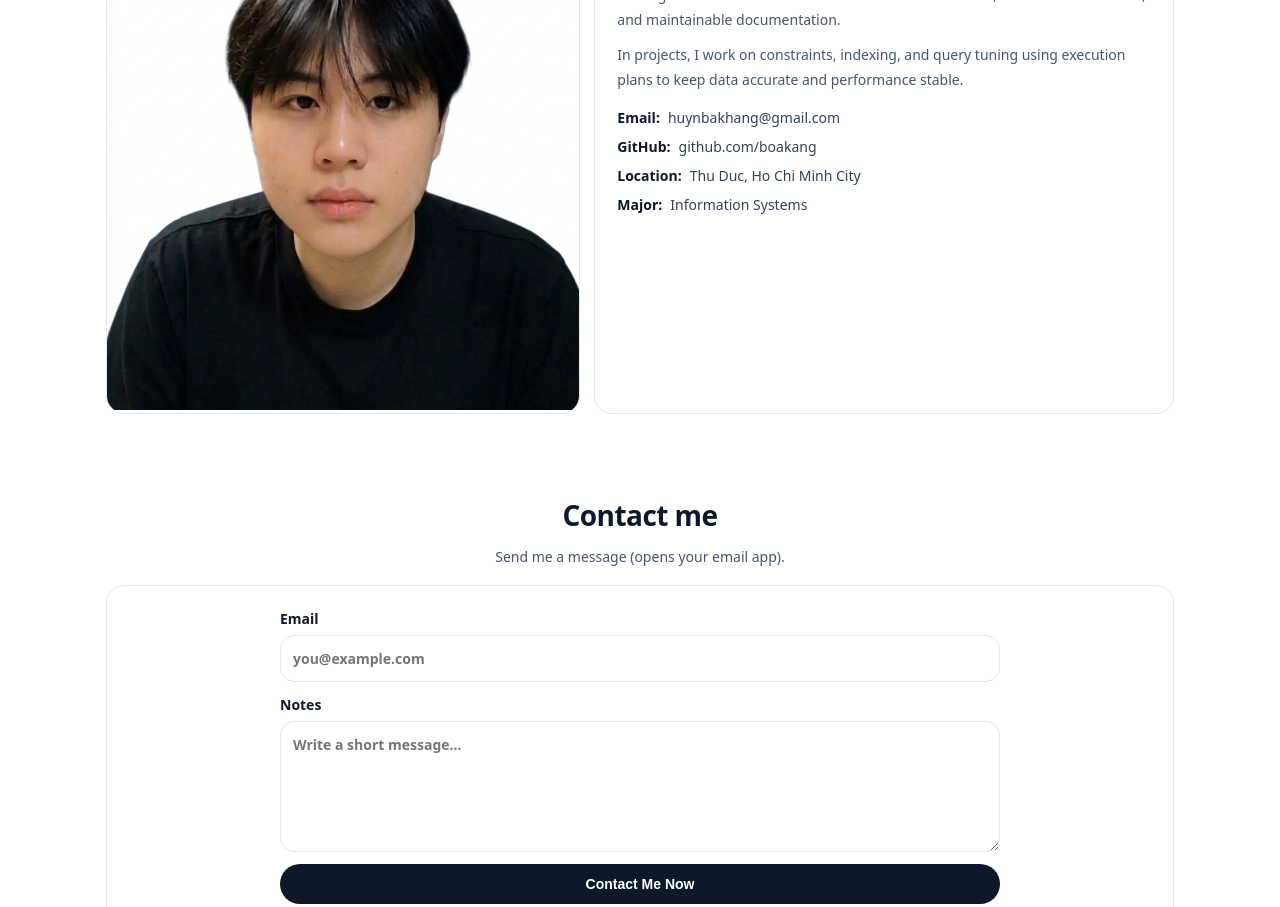
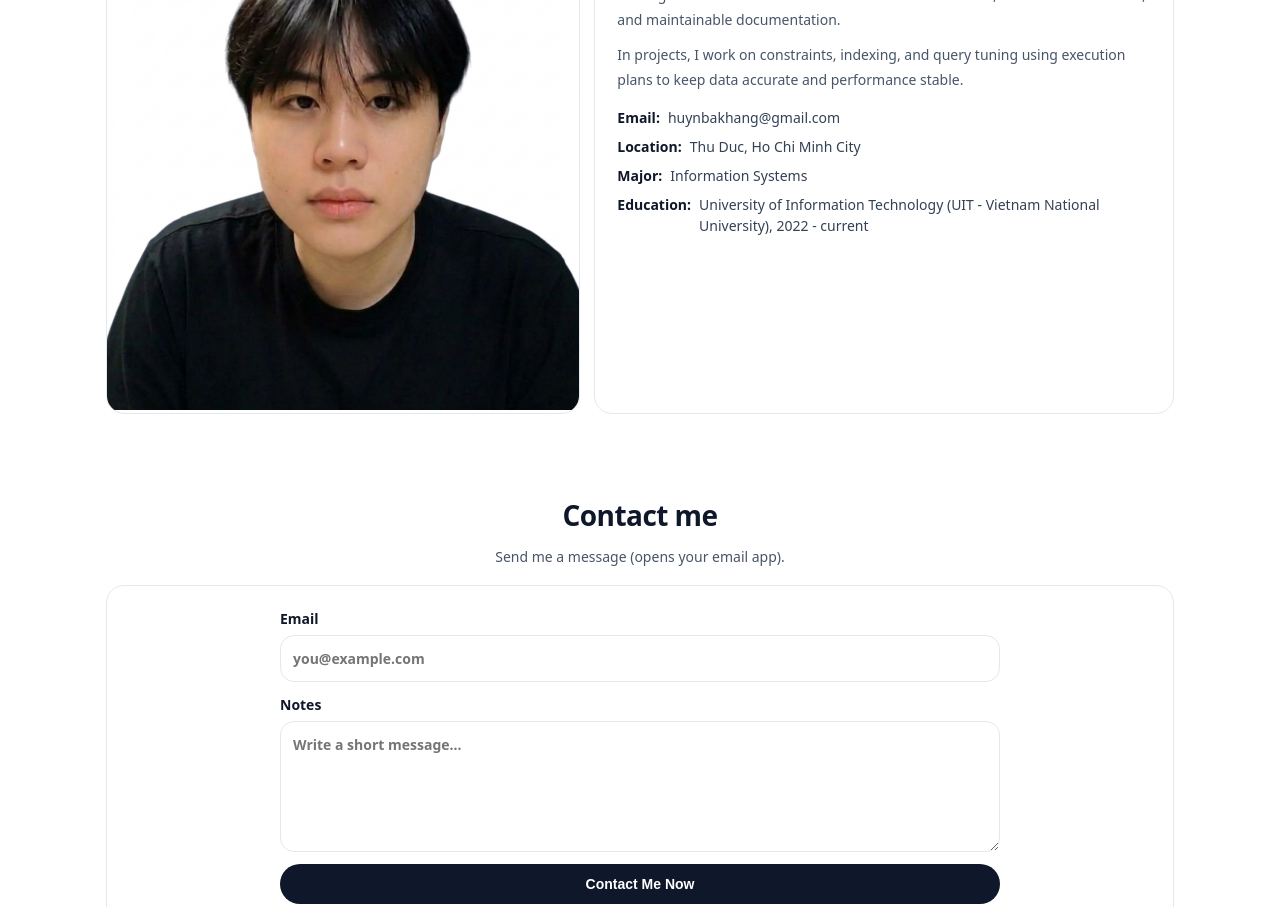
Before and after one commit to boakang/portfolio_dbdeveloper, a React (Vite) app: page / in a window 1280 px wide. Shown: the part 1680-2587 px from the top of the page. Built offline with nearby package versions, Linux system fonts and the light colour scheme.

Commit message:
update portfolio

```diff
--- a/src/DatabaseDeveloperPortfolio.css
+++ b/src/DatabaseDeveloperPortfolio.css
@@ -421,9 +421,10 @@ html {
 }
 
 .aboutInfoItem {
-  display: flex;
-  gap: 8px;
-  flex-wrap: wrap;
+  display: grid;
+  grid-template-columns: max-content 1fr;
+  column-gap: 8px;
+  align-items: baseline;
 }
 
 .infoList {
--- a/src/DatabaseDeveloperPortfolio.jsx
+++ b/src/DatabaseDeveloperPortfolio.jsx
@@ -250,13 +250,13 @@ export default function DatabaseDeveloperPortfolio() {
                   <span className="label">Email:</span> huynbakhang@gmail.com
                 </div>
                 <div className="aboutInfoItem">
-                  <span className="label">GitHub:</span> github.com/boakang
-                </div>
-                <div className="aboutInfoItem">
                   <span className="label">Location:</span> Thu Duc, Ho Chi Minh City
                 </div>
                 <div className="aboutInfoItem">
                   <span className="label">Major:</span> Information Systems
+                </div>
+                <div className="aboutInfoItem">
+                  <span className="label">Education:</span> University of Information Technology (UIT - Vietnam National University), 2022 - current
                 </div>
               </div>
             </div>
```
